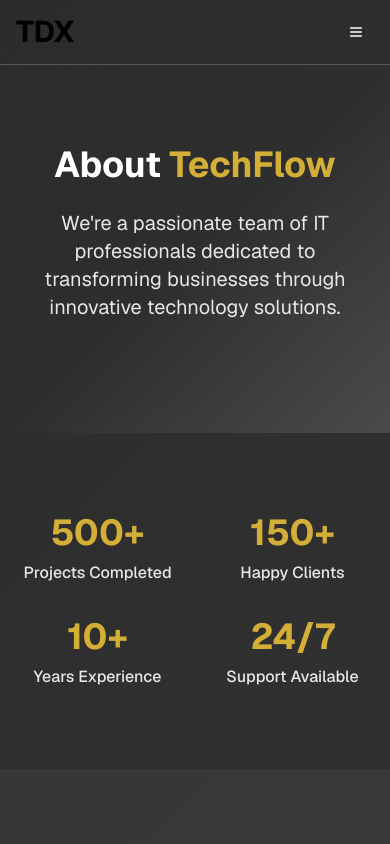
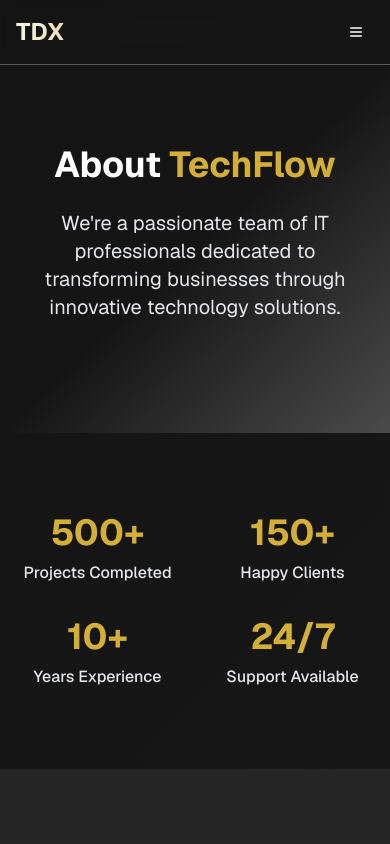
Before and after one commit to Imran-Ghafoor/service, a Next.js app: page /about in a window 390 px wide. Shown: the top 844 px of the page. Built offline with nearby package versions, Linux system fonts and the light colour scheme.

Commit message:
theme chhange

```diff
--- a/app/globals.css
+++ b/app/globals.css
@@ -2,6 +2,7 @@
 @import "tw-animate-css";
 
 @custom-variant dark (&:is(.dark *));
+
 
 :root {
   /* Updated to metallic grey background with white/golden text theme */
@@ -11,20 +12,20 @@
   --card-foreground: #ffffff;
   --popover: #3a3a3a;
   --popover-foreground: #ffffff;
-  --primary: #d4af37;
+  --primary: #d3af37;
   --primary-foreground: #ffffff;
   --secondary: #4a4a4a;
   --secondary-foreground: #ffffff;
   --muted: #4a4a4a;
   --muted-foreground: #e5e7eb;
-  --accent: #d4af37;
+  --accent: #d3af37;
   --accent-foreground: #ffffff;
   --destructive: #ff4d4d;
   --destructive-foreground: #ffffff;
   --border: #5a5a5a;
   --input: #4a4a4a;
   --ring: rgba(212, 175, 55, 0.5);
-  --chart-1: #d4af37;
+  --chart-1: #d3af37;
   --chart-2: #f0e68c;
   --chart-3: #ffffff;
   --chart-4: #4a4a4a;
@@ -34,7 +35,7 @@
   --sidebar-foreground: #ffffff;
   --sidebar-primary: #ffffff;
   --sidebar-primary-foreground: #2c2c2c;
-  --sidebar-accent: #d4af37;
+  --sidebar-accent: #d3af37;
   --sidebar-accent-foreground: #ffffff;
   --sidebar-border: #4a4a4a;
   --sidebar-ring: rgba(212, 175, 55, 0.5);
@@ -48,20 +49,20 @@
   --card-foreground: #ffffff;
   --popover: #2a2a2a;
   --popover-foreground: #ffffff;
-  --primary: #d4af37;
+  --primary: #d3af37;
   --primary-foreground: #1a1a1a;
   --secondary: #3a3a3a;
   --secondary-foreground: #ffffff;
   --muted: #3a3a3a;
   --muted-foreground: #e5e7eb;
-  --accent: #d4af37;
+  --accent: #d3af37;
   --accent-foreground: #1a1a1a;
   --destructive: #ff4d4d;
   --destructive-foreground: #ffffff;
   --border: #4a4a4a;
   --input: #3a3a3a;
   --ring: rgba(212, 175, 55, 0.5);
-  --chart-1: #d4af37;
+  --chart-1: #d3af37;
   --chart-2: #f0e68c;
   --chart-3: #ffffff;
   --chart-4: #2a2a2a;
@@ -70,7 +71,7 @@
   --sidebar-foreground: #ffffff;
   --sidebar-primary: #1a1a1a;
   --sidebar-primary-foreground: #ffffff;
-  --sidebar-accent: #d4af37;
+  --sidebar-accent: #d3af37;
   --sidebar-accent-foreground: #1a1a1a;
   --sidebar-border: #4a4a4a;
   --sidebar-ring: rgba(212, 175, 55, 0.5);
@@ -123,7 +124,7 @@
   }
   body {
     /* Updated body to use metallic grey gradient background */
-    background: linear-gradient(135deg, #2c2c2c 0%, #3a3a3a 50%, #2c2c2c 100%);
+    background: linear-gradient(135deg, #141414 0%, #1b1b1b 50%, #1c1c1c 100%);
     @apply text-foreground;
     min-height: 100vh;
   }
@@ -261,6 +262,13 @@
 .animate-scroll-left-to-right {
   animation: scroll-left-to-right 15s linear infinite;
 }
+.pause-animation {
+  animation-play-state: paused !important;
+}
+.hover-golden:hover {
+  box-shadow: 0 4px 15px #d3af37 !important;
+}
+
 
 .animate-fade-in-up {
   animation: fade-in-up 0.6s ease-out;
--- a/components/footer.tsx
+++ b/components/footer.tsx
@@ -96,7 +96,7 @@ export default function Footer() {
               <div className="flex items-center justify-center space-x-3">
                 <Mail className="w-6 h-6 text-yellow-400" />
                 <span className="text-2xl font-bold bg-gradient-to-r from-white to-yellow-300 bg-clip-text text-transparent">
-                  contact@techflow.com
+                  contact@tdx.com
                 </span>
               </div>
 
--- a/components/navbar.tsx
+++ b/components/navbar.tsx
@@ -1,12 +1,19 @@
 "use client"
 
-import { useState } from "react"
+import { useState,useEffect } from "react"
 import Link from "next/link"
 import { Button } from "@/components/ui/button"
 import { Menu, X } from "lucide-react"
 
+
 export default function Navbar() {
+  const texts = ["TDX", "The DesignerX"] // cycle between these
+  const [currentText, setCurrentText] = useState("")
+  const [textIndex, setTextIndex] = useState(0)
+  const [charIndex, setCharIndex] = useState(0)
+  const [isDeleting, setIsDeleting] = useState(false)
   const [isOpen, setIsOpen] = useState(false)
+
 
   const navItems = [
     { name: "Home", href: "/" },
@@ -16,25 +23,60 @@ export default function Navbar() {
     { name: "Contact", href: "/contact" },
   ]
 
+   // ⏳ toggle text every 3 seconds
+  useEffect(() => {
+    const typingSpeed = isDeleting ? 80 : 120
+    const pauseTime = 1500 // pause after word is complete
+
+    let timeout: NodeJS.Timeout
+
+    if (!isDeleting && charIndex < texts[textIndex].length) {
+      // ⌨️ typing forward
+      timeout = setTimeout(() => {
+        setCurrentText((prev) => prev + texts[textIndex][charIndex])
+        setCharIndex((prev) => prev + 1)
+      }, typingSpeed)
+    } else if (!isDeleting && charIndex === texts[textIndex].length) {
+      // ✅ finished typing → pause → start deleting
+      timeout = setTimeout(() => {
+        setIsDeleting(true)
+      }, pauseTime)
+    } else if (isDeleting && charIndex > 0) {
+      // ⬅️ deleting backwards
+      timeout = setTimeout(() => {
+        setCurrentText((prev) => prev.slice(0, -1))
+        setCharIndex((prev) => prev - 1)
+      }, typingSpeed)
+    } else if (isDeleting && charIndex === 0) {
+      // word fully deleted → move to next word
+      setIsDeleting(false)
+      setTextIndex((prev) => (prev + 1) % texts.length)
+    }
+
+    return () => clearTimeout(timeout)
+  }, [charIndex, isDeleting, textIndex, texts])
+
+
   return (
     <nav className="sticky top-0 z-50 bg-background/95 backdrop-blur supports-[backdrop-filter]:bg-background/60 border-b border-border">
       <div className="max-w-7xl mx-auto px-4 sm:px-6 lg:px-8">
         <div className="flex justify-between items-center h-16">
           {/* Logo */}
-          <Link href="/" className="flex items-center group relative">
-            <div className="relative inline-block">
-              {/* TDX - Always visible */}
-              <span className="text-3xl font-bold text-black transition-all duration-500 group-hover:opacity-0 group-hover:scale-95">
-                TDX
-              </span>
 
-              {/* The DesignerX - Shows on hover */}
-              <span className="absolute top-0 left-0 text-2xl font-bold opacity-0 scale-95 transition-all duration-500 group-hover:opacity-100 group-hover:scale-100 whitespace-nowrap">
-                <span className="text-black">The </span>
-                <span className="text-white">DesignerX</span>
-              </span>
-            </div>
+        <Link href="/" className="flex items-center">
+            <span
+              className="block text-2xl md:text-3xl font-bold bg-gradient-to-r
+                from-[#F6F5E3] via-[#E1C688] to-[#D5BA7F]
+                bg-clip-text text-transparent tracking-wide
+                whitespace-nowrap"
+              style={{ minWidth: "12ch" }} // keeps navbar stable
+            >
+              {currentText}
+              <span className="animate-pulse">|</span>
+            </span>
           </Link>
+
+
 
           {/* Desktop Navigation */}
           <div className="hidden md:flex items-center space-x-8">
@@ -52,7 +94,7 @@ export default function Navbar() {
 
           {/* CTA Button */}
           <div className="hidden md:flex">
-            <Button className="bg-accent hover:bg-accent/90 text-accent-foreground font-semibold px-6" asChild>
+            <Button className="font-semibold px-6 hover:bg-[#2c2c2c] "  >
               <Link href="/consultation">Get Started</Link>
             </Button>
           </div>
--- a/components/tech-rotator.tsx
+++ b/components/tech-rotator.tsx
@@ -16,50 +16,46 @@ const technologies = [
 ]
 
 export default function TechRotator() {
-  const [currentIndex, setCurrentIndex] = useState(0)
+  const [offset, setOffset] = useState(0)
 
   useEffect(() => {
-    const interval = setInterval(() => {
-      setCurrentIndex((prevIndex) => (prevIndex + 1) % technologies.length)
-    }, 2000) // Rotate every 2 seconds
-
-    return () => clearInterval(interval)
+    let frame: number
+    const animate = () => {
+      setOffset((prev) => (prev - 1) % (technologies.length * 200)) // 200px per item width
+      frame = requestAnimationFrame(animate)
+    }
+    frame = requestAnimationFrame(animate)
+    return () => cancelAnimationFrame(frame)
   }, [])
 
-  const getVisibleTechs = () => {
-    const visible = []
-    for (let i = 0; i < 5; i++) {
-      const index = (currentIndex + i) % technologies.length
-      visible.push(technologies[index])
-    }
-    return visible
-  }
-
   return (
-    <div className="flex justify-center items-center space-x-8 overflow-hidden">
-      {getVisibleTechs().map((tech, index) => (
-        <div
-          key={`${tech.name}-${currentIndex}-${index}`}
-          className={`transition-all duration-500 transform ${
-            index === 2
-              ? "scale-110 opacity-100"
-              : index === 1 || index === 3
-                ? "scale-100 opacity-80"
-                : "scale-90 opacity-60"
-          }`}
-        >
-          <div className="flex flex-col items-center space-y-2">
-            <div className="w-16 h-16 bg-background rounded-lg shadow-md flex items-center justify-center hover:shadow-lg transition-shadow duration-300 border border-border">
+    <div className="relative w-full overflow-hidden h-[200px] flex items-center">
+      <div
+        className="flex"
+        style={{
+          transform: `translateX(${offset}px)`,
+          transition: "transform 0.05s linear",
+        }}
+      >
+        {[...technologies, ...technologies].map((tech, idx) => (
+          <div
+            key={idx}
+            className="flex flex-col items-center mx-10"
+            style={{ minWidth: "100px" }}
+          >
+            <div className="w-24 h-24 bg-background rounded-2xl shadow-md flex items-center justify-center border border-border">
               <img
                 src={tech.logo || "/placeholder.svg"}
                 alt={`${tech.name} logo`}
-                className="w-10 h-10 object-contain"
+                className="w-16 h-16 object-contain"
               />
             </div>
-            <span className="text-sm font-medium text-muted-foreground">{tech.name}</span>
+            <span className="text-lg font-semibold text-muted-foreground mt-3">
+              {tech.name}
+            </span>
           </div>
-        </div>
-      ))}
+        ))}
+      </div>
     </div>
   )
 }
--- a/components/testimonial-vectors.tsx
+++ b/components/testimonial-vectors.tsx
@@ -2,7 +2,7 @@ export function TestimonialVectors() {
   return (
     <div className="absolute inset-0 overflow-hidden pointer-events-none">
       {/* Floating Quote Bubbles */}
-      <div className="absolute top-10 left-10 opacity-10">
+      <div className="absolute top-30 left-30 opacity-30">
         <svg width="60" height="60" viewBox="0 0 60 60" className="text-primary animate-float">
           <path
             fill="currentColor"
@@ -12,11 +12,12 @@ export function TestimonialVectors() {
             fill="currentColor"
             d="M55 20c0-8.284-6.716-15-15-15s-15 6.716-15 15 6.716 15 15 15c1.657 0 3-.672 3-1.5 0-.828-1.343-1.5-3-1.5-6.627 0-12-5.373-12-12s5.373-12 12-12 12 5.373 12 12c0 3.314-1.343 6-3 6s-3-2.686-3-6z"
           />
+
         </svg>
       </div>
 
       {/* Animated Stars */}
-      <div className="absolute top-20 right-20 opacity-20">
+      <div className="absolute top-40 right-40 opacity-40">
         <svg width="40" height="40" viewBox="0 0 40 40" className="text-accent animate-pulse">
           <path
             fill="currentColor"
--- a/styles/globals.css
+++ b/styles/globals.css
@@ -2,6 +2,7 @@
 @import 'tw-animate-css';
 
 @custom-variant dark (&:is(.dark *));
+
 
 :root {
   --background: oklch(1 0 0);
```
Also changed, not shown: app/page.tsx (+16 -3 lines), components/tech-names-carousel.tsx (+13 -39 lines), components/testimonials.tsx (+41 -64 lines), app/consultation/page.tsx (line endings or trailing spaces), public/footerImage/upfooter.jpg (added).
